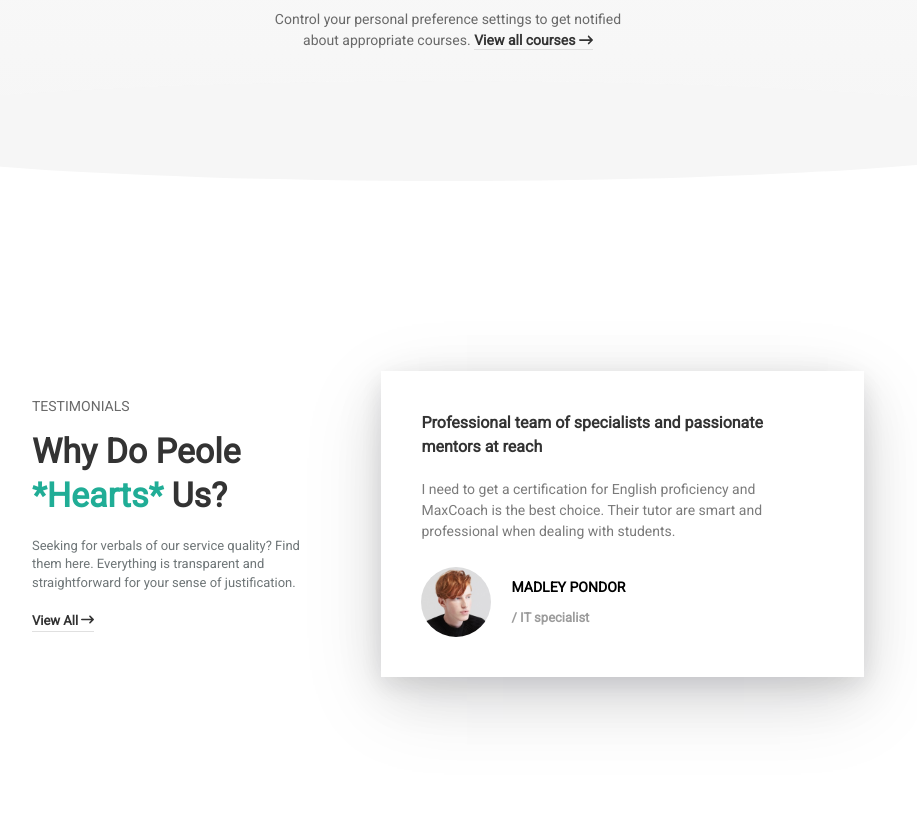
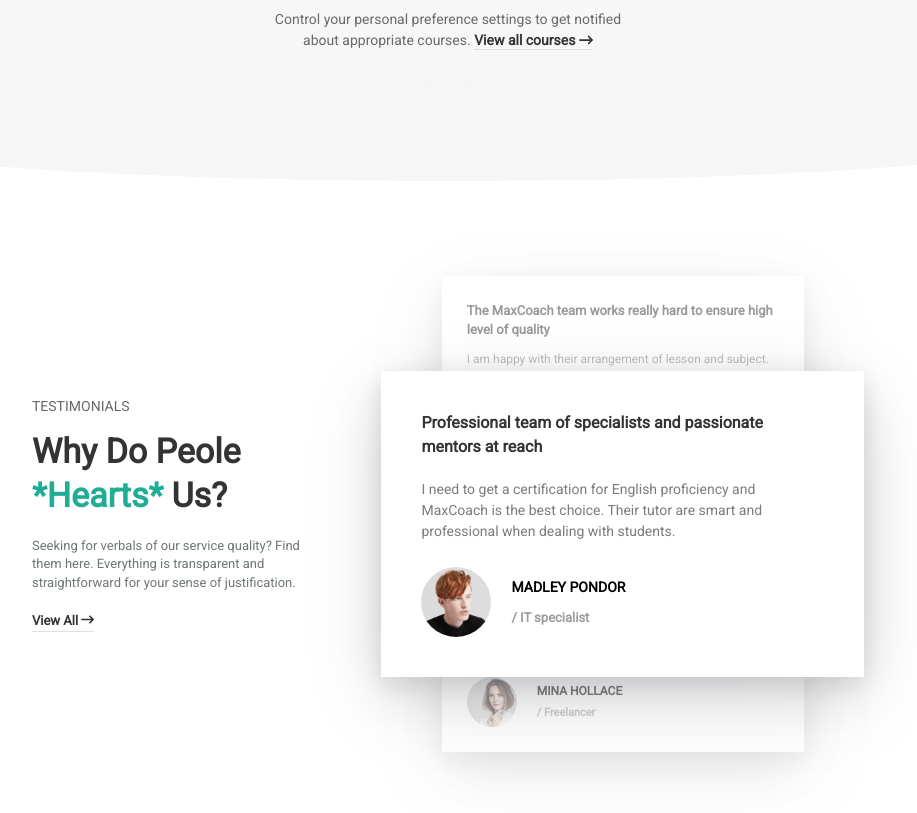
Before and after one commit to SimoneCalzari/proj-html-vuejs, a Vue app: page / in a window 1280 px wide. Shown: the part 2460-3273 px from the top of the page, without its empty margins (192-1109 px from the left). Before the commit the page ends 3237 px from the top, so only its background shows below. Built offline with nearby package versions, Linux system fonts and the light colour scheme.

Commit message:
feat: section testimonials completata

```diff
--- a/src/components/MainTestimonials.vue
+++ b/src/components/MainTestimonials.vue
@@ -24,6 +24,7 @@ export default {};
         </div>
         <!-- /parte sinistra con le info -->
         <div class="box-person">
+          <!-- titolo e paragrafo -->
           <h3>
             Professional team of specialists and passionate mentors at reach
           </h3>
@@ -32,6 +33,8 @@ export default {};
             is the best choice. Their tutor are smart and professional when
             dealing with students.
           </p>
+          <!-- /titolo e paragrafo -->
+          <!-- persona -->
           <div class="person flex">
             <div class="person-img">
               <img src="../assets/img/testimonial-avata-01.jpg" alt="" />
@@ -41,6 +44,32 @@ export default {};
               <h5>/ IT specialist</h5>
             </div>
           </div>
+          <!-- /persona -->
+          <!-- background abs top -->
+          <div class="abs-top">
+            <h3>
+              The MaxCoach team works really hard to ensure high level of
+              quality
+            </h3>
+            <p>
+              I am happy with their arrangement of lesson and subject. They have
+              smart tutor and they are professional when dealing with students.
+            </p>
+          </div>
+          <!-- /background abs top -->
+          <!-- background abs bottom -->
+          <div class="abs-bottom">
+            <div class="person flex">
+              <div class="person-img">
+                <img src="../assets/img/testimonial-avata-02.jpg" alt="" />
+              </div>
+              <div class="person-info flex">
+                <h4 class="upper">mina hollace</h4>
+                <h5>/ Freelancer</h5>
+              </div>
+            </div>
+          </div>
+          <!-- /background abs bottom -->
         </div>
       </div>
     </div>
@@ -51,6 +80,7 @@ export default {};
 @use "../assets/scss/partials/variables" as *;
 section {
   padding-top: 200px;
+  padding-bottom: 80px;
 }
 .box-content {
   justify-content: space-between;
@@ -89,8 +119,10 @@ section {
     }
   }
   .box-person {
+    position: relative;
     width: 58%;
     padding: 40px;
+    background-color: white;
     box-shadow: rgba(17, 17, 26, 0.1) 0px 8px 24px,
       rgba(17, 17, 26, 0.1) 0px 16px 56px, rgba(17, 17, 26, 0.1) 0px 24px 80px;
     h3 {
@@ -127,6 +159,53 @@ section {
         color: #9c9c9c;
       }
     }
+    .abs-top {
+      position: absolute;
+      top: -95px;
+      z-index: -1;
+      box-shadow: rgba(17, 17, 26, 0.1) 0px 8px 24px,
+        rgba(17, 17, 26, 0.1) 0px 16px 56px, rgba(17, 17, 26, 0.1) 0px 24px 80px;
+      padding: 25px;
+      width: 75%;
+      left: 12.5%;
+      filter: opacity(0.5);
+      h3 {
+        font-size: 13px;
+        margin-bottom: 10px;
+      }
+      p {
+        font-size: 12px;
+      }
+    }
+    .abs-bottom {
+      position: absolute;
+      bottom: -75px;
+      z-index: -1;
+      box-shadow: rgba(17, 17, 26, 0.1) 0px 8px 24px,
+        rgba(17, 17, 26, 0.1) 0px 16px 56px, rgba(17, 17, 26, 0.1) 0px 24px 80px;
+      padding: 25px;
+      width: 75%;
+      left: 12.5%;
+      filter: opacity(0.5);
+
+      .person-img {
+        width: 50px;
+        height: 50px;
+        overflow: hidden;
+        border-radius: 50%;
+        margin-right: 20px;
+        img {
+          width: 100%;
+        }
+      }
+      h4 {
+        font-size: 12px;
+        margin-bottom: 8px;
+      }
+      h5 {
+        font-size: 11px;
+      }
+    }
   }
 }
 </style>
```
